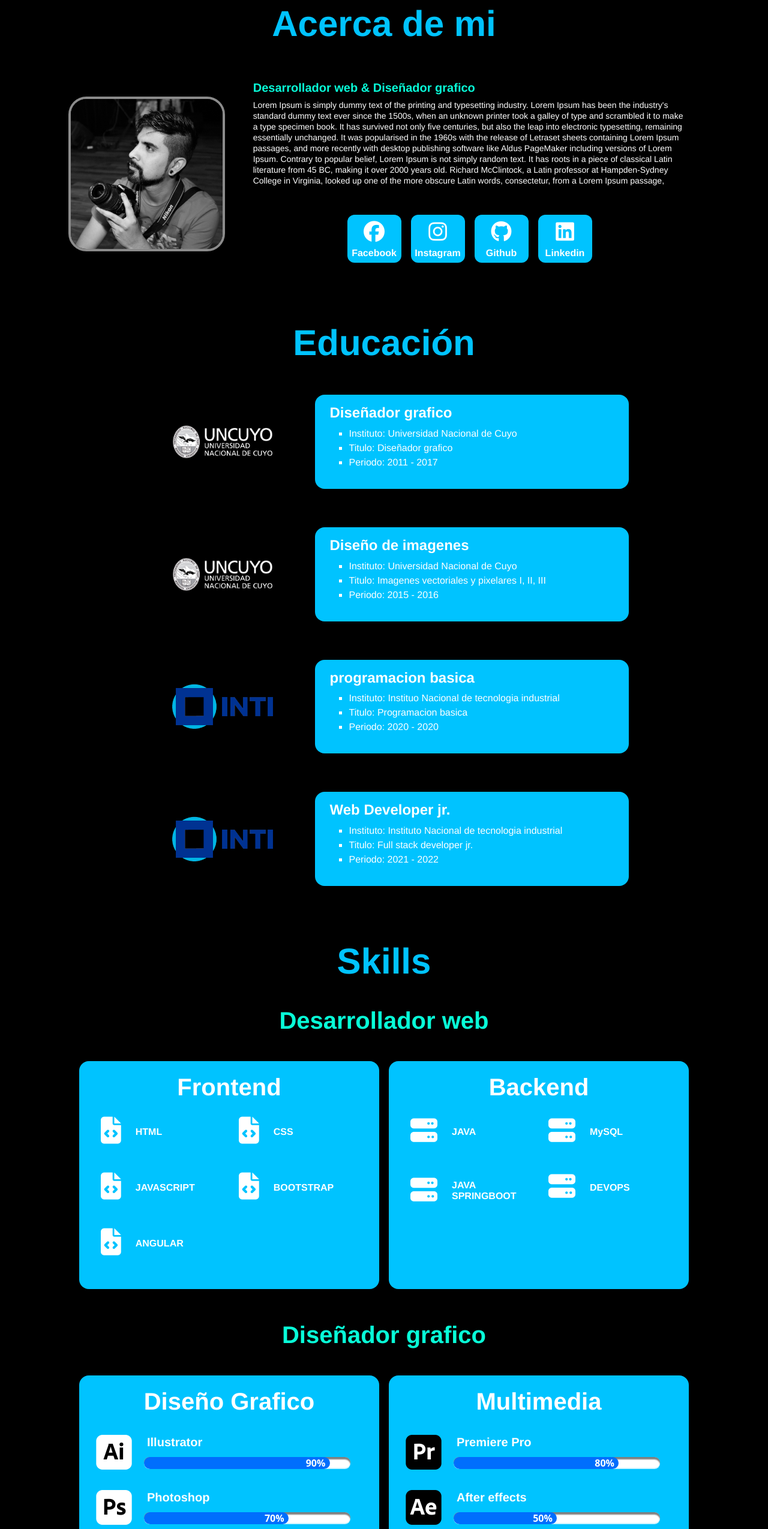
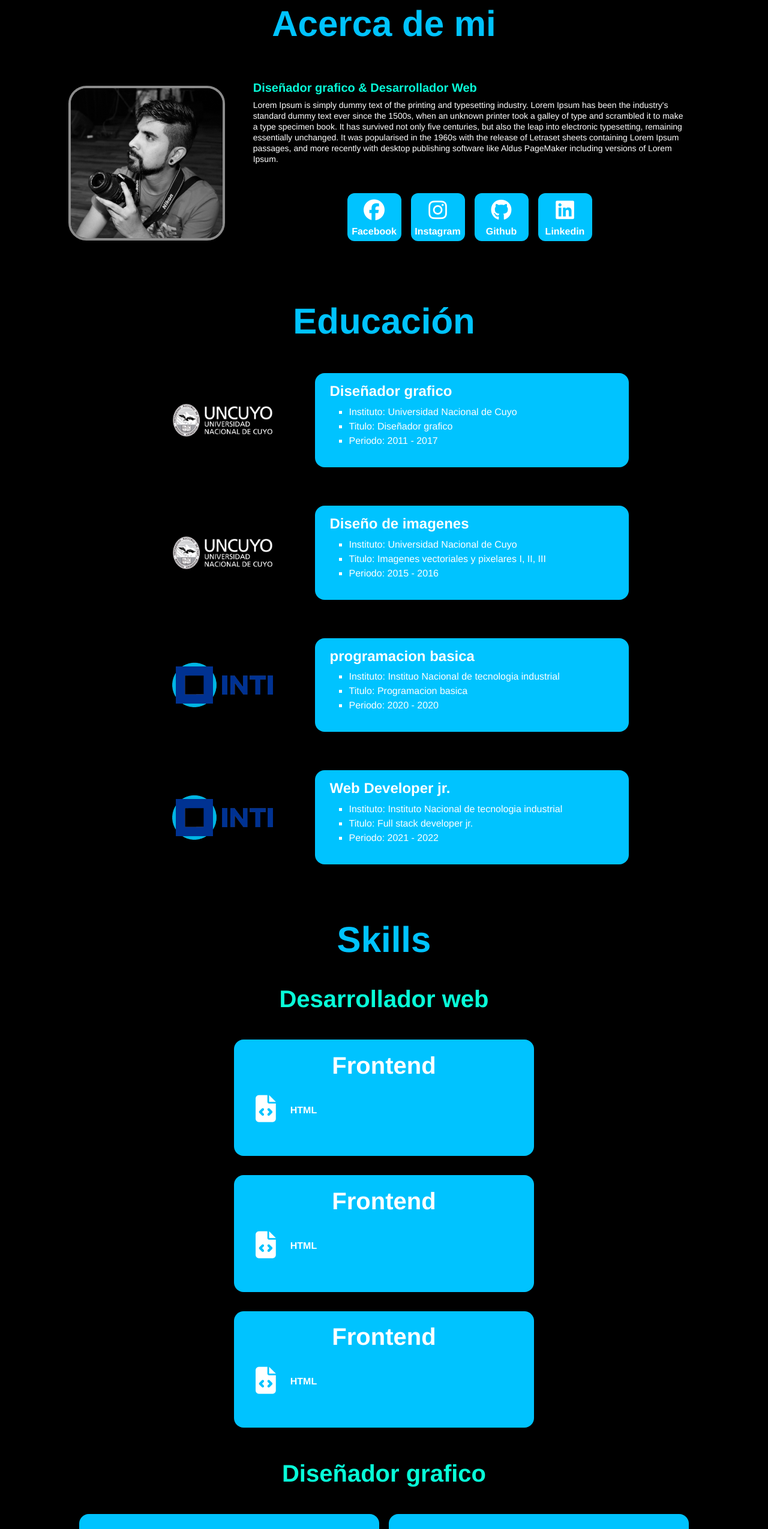
Before and after one commit to PyroC4t/PortfolioWebAP, an Angular app: page / in a window 1280 px wide. Shown: the part 860-3409 px from the top of the page at 60% size. Built offline with nearby package versions, Linux system fonts and the light colour scheme.

Commit message:
implementando datos a traves de JSON

```diff
--- a/src/app/componentes/acerca-de/acerca-de.component.html
+++ b/src/app/componentes/acerca-de/acerca-de.component.html
@@ -3,35 +3,29 @@
        <p class="titles">Acerca de mi</p>
     </div>
 
-    <div class="row center">
+    <div class="row center" *ngFor="let acercaDe of acercaDeList">
         <div class="col-sm-4 col-md-3 col-xl-3 flex">
-            <img src="/assets/FotoPerfil.jpg" class="img-rounded" alt="FotoPerfil">
+            <img [src]="acercaDe.img" class="img-rounded" alt="FotoPerfil">
         </div>
         <div class="col-sm-6 col-md-8 col-xl-8 cards-about">
-            <h5>Desarrollador web & Diseñador grafico</h5>
-            <p>Lorem Ipsum is simply dummy text of the printing and typesetting industry. Lorem Ipsum has been the industry's standard dummy text ever since the 1500s,
-                 when an unknown printer took a galley of type and scrambled it to make a type specimen book. It has survived not only five centuries, but also the leap into
-                 electronic typesetting, remaining essentially unchanged. It was popularised in the 1960s with the release of Letraset sheets containing Lorem Ipsum passages,
-                 and more recently with desktop publishing software like Aldus PageMaker including versions of Lorem Ipsum. Contrary to popular belief, Lorem Ipsum is not simply
-                 random text. It has roots in a piece of classical Latin literature from 45 BC, making it over 2000 years old. Richard McClintock, a Latin professor at
-                 Hampden-Sydney College in Virginia, looked up one of the more obscure Latin words, consectetur, from a Lorem Ipsum passage,
-            </p>
+            <h5>{{acercaDe.title}}</h5>
+            <p>{{acercaDe.descripcion}}</p>
             <br>
             <div class="row center">
                 <div class="cards-icon">
-                    <a href="https:www.facebook.com"><i class="fa-brands fa-facebook home-icons"></i></a>
+                    <a [href]="acercaDe.link1"><i class="fa-brands fa-facebook home-icons"></i></a>
                     <h6>Facebook</h6>
                 </div>
                 <div class="cards-icon">
-                    <a href="https:www.instagram.com"><i class="fa-brands fa-instagram home-icons"></i></a>
+                    <a [href]="acercaDe.link2"><i class="fa-brands fa-instagram home-icons"></i></a>
                     <h6>Instagram</h6>
                 </div>
                 <div class="cards-icon">
-                    <a href="https:www.github.com"><i class="fa-brands fa-github home-icons"></i></a>
+                    <a [href]="acercaDe.link3"><i class="fa-brands fa-github home-icons"></i></a>
                     <h6>Github</h6>
                 </div>
                 <div class="cards-icon">
-                    <a href="https:www.linkedin.com"><i class="fa-brands fa-linkedin home-icons"></i></a>
+                    <a [href]="acercaDe.link4"><i class="fa-brands fa-linkedin home-icons"></i></a>
                     <h6>Linkedin</h6>
                 </div>
             </div>
--- a/src/app/componentes/acerca-de/acerca-de.component.ts
+++ b/src/app/componentes/acerca-de/acerca-de.component.ts
@@ -1,4 +1,5 @@
 import { Component, OnInit } from '@angular/core';
+import { PortfolioService } from 'src/app/servicios/portfolio.service';
 
 @Component({
   selector: 'app-acerca-de',
@@ -6,10 +7,16 @@ import { Component, OnInit } from '@angular/core';
   styleUrls: ['./acerca-de.component.css']
 })
 export class AcercaDeComponent implements OnInit {
+  acercaDe: any;
+  acercaDeList: any;
 
-  constructor() { }
+  constructor(private datosPortfolio:PortfolioService) { }
 
   ngOnInit(): void {
+    this.datosPortfolio.obtenerDatos().subscribe(data => {
+      console.log(data);
+      this.acercaDeList = data.acercaDe;
+    })
   }
 
 }
--- a/src/app/componentes/proyectos/proyectos.component.ts
+++ b/src/app/componentes/proyectos/proyectos.component.ts
@@ -1,4 +1,5 @@
 import { Component, OnInit } from '@angular/core';
+import { PortfolioService } from 'src/app/servicios/portfolio.service';
 
 @Component({
   selector: 'app-proyectos',
@@ -6,10 +7,16 @@ import { Component, OnInit } from '@angular/core';
   styleUrls: ['./proyectos.component.css']
 })
 export class ProyectosComponent implements OnInit {
+  proyectos:any;
+  proyectosList:any;
 
-  constructor() { }
+  constructor(private datosPortfolio:PortfolioService) { }
 
   ngOnInit(): void {
+    this.datosPortfolio.obtenerDatos().subscribe(data => {
+      console.log(data);
+      this.proyectosList = data.proyectos;
+    })
   }
 
 }
--- a/src/app/componentes/skills/skills.component.html
+++ b/src/app/componentes/skills/skills.component.html
@@ -4,97 +4,34 @@
     </div>
     <div class="container">
         <p class="subtitles">Desarrollador web</p>
-        <div class="row justify-content-center">
+    <div class="row justify-content-center" *ngFor="let skills of skillsList">
             <div class="col-sm-6 cards-skills">
-                <p class="titles-skill">Frontend</p>
+                <p class="titles-skill">{{skills.title}}</p>
                 <div class="row">
                     <div class="col-sm-6">
                         <div class="row">
                             <div class="col-sm flex-skill">
                                 <i class="fa-solid fa-file-code"></i>
-                                <p>HTML</p>
-                            </div>
-                        </div>
-                    </div>
-
-                    <div class="col-sm-6">
-                        <div class="row">
-                            <div class="col-sm flex-skill">
-                                <i class="fa-solid fa-file-code"></i>
-                                <p>CSS</p>
-                            </div>
-                        </div>
-                    </div>
-
-                    <div class="col-sm-6">
-                        <div class="row">
-                            <div class="col-sm flex-skill">
-                                <i class="fa-solid fa-file-code"></i>
-                                <p>JAVASCRIPT</p>
-                            </div>
-                        </div>
-                    </div>
-
-                    <div class="col-sm-6">
-                        <div class="row">
-                            <div class="col-sm flex-skill">
-                                <i class="fa-solid fa-file-code"></i>
-                                <p>BOOTSTRAP</p>
-                            </div>
-                        </div>
-                    </div>
-
-                    <div class="col-sm-6">
-                        <div class="row">
-                            <div class="col-sm flex-skill">
-                                <i class="fa-solid fa-file-code"></i>
-                                <p>ANGULAR</p>
+                                <p>{{skills.skill}}</p>
                             </div>
                         </div>
                     </div>
                 </div>
             </div>
 
-            <div class="col-sm-6 cards-skills">
+            <!-- <div class="col-sm-6 cards-skills">
                 <p class="titles-skill">Backend</p>
                 <div class="row">
                     <div class="col-sm-6">
                         <div class="row">
                             <div class="col-sm flex-skill">
                                 <i class="fa-solid fa-server"></i>
-                                <p>JAVA</p>
-                            </div>
-                        </div>
-                    </div>
-
-                    <div class="col-sm-6">
-                        <div class="row">
-                            <div class="col-sm flex-skill">
-                                <i class="fa-solid fa-server"></i>
-                                <p>MySQL</p>
-                            </div>
-                        </div>
-                    </div>
-
-                    <div class="col-sm-6">
-                        <div class="row">
-                            <div class="col-sm flex-skill">
-                                <i class="fa-solid fa-server"></i>
-                                <p>JAVA SPRINGBOOT</p>
-                            </div>
-                        </div>
-                    </div>
-
-                    <div class="col-sm-6">
-                        <div class="row">
-                            <div class="col-sm flex-skill">
-                                <i class="fa-solid fa-server"></i>
-                                <p>DEVOPS</p>
+                                <p>{{skills.skillback}}</p>
                             </div>
                         </div>
                     </div>
                 </div>
-            </div>
+            </div> -->
         </div>
     </div>
     <br>
--- a/src/app/componentes/skills/skills.component.ts
+++ b/src/app/componentes/skills/skills.component.ts
@@ -1,4 +1,5 @@
 import { Component, OnInit } from '@angular/core';
+import { PortfolioService } from 'src/app/servicios/portfolio.service';
 
 @Component({
   selector: 'app-skills',
@@ -6,10 +7,16 @@ import { Component, OnInit } from '@angular/core';
   styleUrls: ['./skills.component.css']
 })
 export class SkillsComponent implements OnInit {
+  skills:any;
+  skillsList:any;
 
-  constructor() { }
+  constructor(private datosPortfolio:PortfolioService) { }
 
   ngOnInit(): void {
+    this.datosPortfolio.obtenerDatos().subscribe(data => {
+      console.log(data);
+      this.skillsList = data.skills;
+    })
   }
 
 }
--- a/src/assets/data/data.json
+++ b/src/assets/data/data.json
@@ -1,4 +1,15 @@
 {
+	"acercaDe" : [
+		{
+			"title" : "Diseñador grafico & Desarrollador Web",
+			"descripcion" : "Lorem Ipsum is simply dummy text of the printing and typesetting industry. Lorem Ipsum has been the industry's standard dummy text ever since the 1500s, when an unknown printer took a galley of type and scrambled it to make a type specimen book. It has survived not only five centuries, but also the leap into electronic typesetting, remaining essentially unchanged. It was popularised in the 1960s with the release of Letraset sheets containing Lorem Ipsum passages, and more recently with desktop publishing software like Aldus PageMaker including versions of Lorem Ipsum.",
+			"link1" : "https://www.facebook.com/",
+			"link2" : "https://www.instagram.com/",
+			"link3" : "https://www.github.com/",
+			"link4" : "https://www.linkedin.com/",
+			"img" : "./assets/FotoPerfil.jpg"
+		}
+	],
     "educacion": [
 		{
 			"title" : "Diseñador grafico",
@@ -28,5 +39,70 @@
 			"periodo" : "2021 - 2022",
 			"img": "./assets/intilogo.png"
 		}
+	],
+
+	"skills" : [
+		{
+			"title" : "Frontend",
+			"skill" : "HTML"
+		},
+		{
+			"title" : "Frontend",
+			"skill" : "HTML"
+		},
+		{
+			"title" : "Frontend",
+			"skill" : "HTML"
+		}
+	],
+
+	"experiencia" : [
+		{
+			"title" : "Trabajo 1",
+			"empresa" : "Empresa 1",
+			"cargo" : "cargo 1",
+			"periodo" : "2010 - 2012",
+			"descripcion" : "breve descripcion de la actividad",
+			"img" : "./assets/LogoEmpresa.png"
+		},
+		{
+			"title" : "Trabajo 2",
+			"empresa" : "Empresa 2",
+			"cargo" : "cargo 2",
+			"periodo" : "2012 - 2014",
+			"descripcion" : "breve descripcion de la actividad",
+			"img" : "./assets/LogoEmpresa.png"
+		},
+		{
+			"title" : "Trabajo 3",
+			"empresa" : "Empresa 3",
+			"cargo" : "cargo 3",
+			"periodo" : "2014 - 2016",
+			"descripcion" : "breve descripcion de la actividad",
+			"img" : "./assets/LogoEmpresa.png"
+		}
+	],
+	"proyectos" : [
+		{
+			"title" : "Proyecto 1",
+			"descripcion" : "lorem ipsum dolor sit amet, consectetur adipiscing",
+			"link" : "www.github.com",
+			"git" : "www.github.com",
+			"img" : "./assets/imgHeader.jpg"
+		},
+		{
+			"title" : "Proyecto 2",
+			"descripcion" : "lorem ipsum dolor sit amet, consectetur adipiscing",
+			"link" : "www.github.com",
+			"git" : "www.github.com",
+			"img" : "./assets/imgHeader.jpg"
+		},
+		{
+			"title" : "Proyecto 3",
+			"descripcion" : "lorem ipsum dolor sit amet, consectetur adipiscing",
+			"link" : "https://www.github.com",
+			"git" : "https://www.github.com",
+			"img" : "./assets/imgHeader.jpg"
+		}
 	]
 }
```
Also changed, not shown: src/app/componentes/experiencia/experiencia.component.html (+7 -39 lines), src/app/componentes/experiencia/experiencia.component.ts (+8 -1 lines), src/app/componentes/proyectos/proyectos.component.html (+6 -38 lines).
